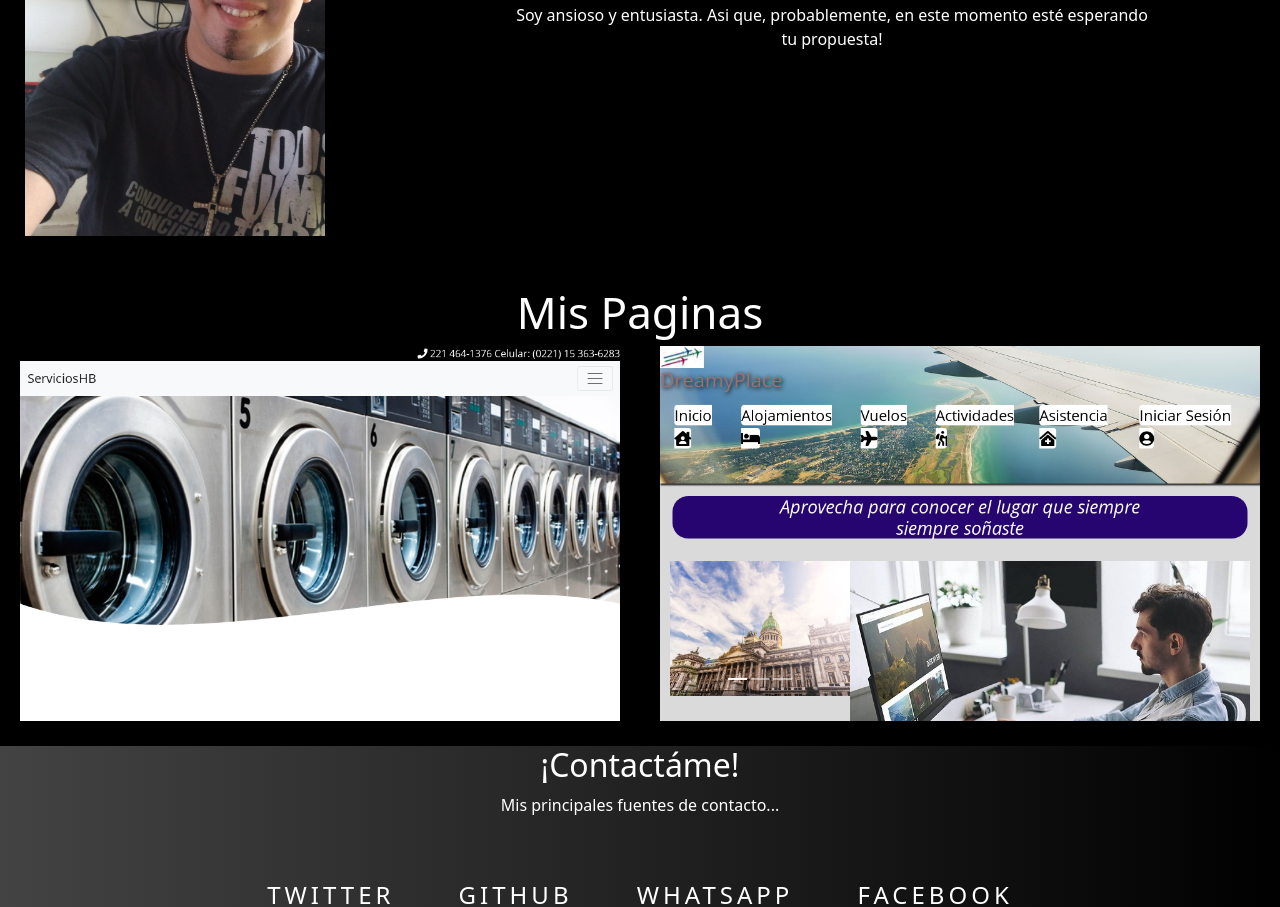
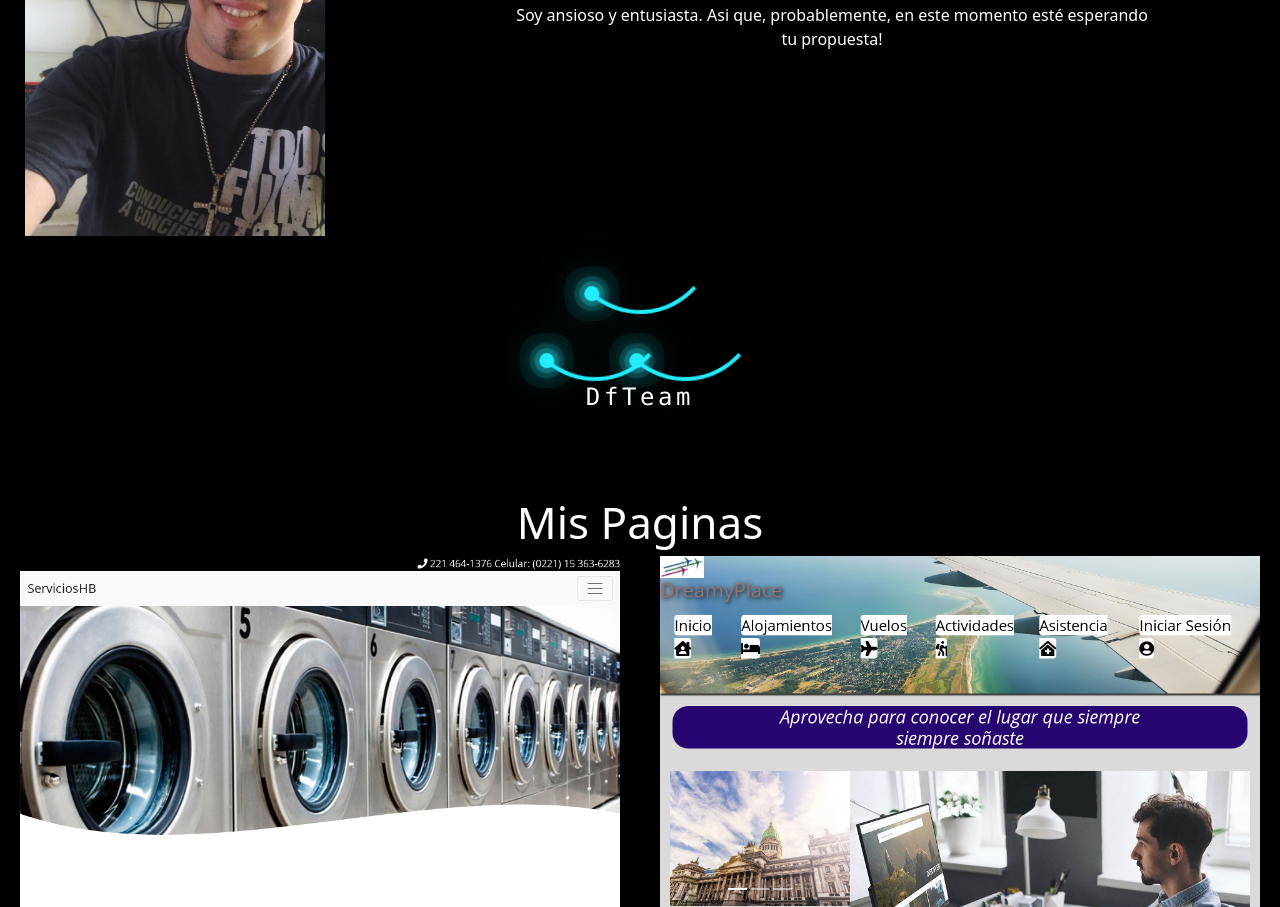
Before and after one commit to JuanRamos223/Portfolio, a website: page index.html in a window 1280 px wide. Shown: the part 1300-2207 px from the top of the page. Drawn offline with nearby package versions, Linux system fonts and the light colour scheme; animation ran at ten frames a second.

Commit message:
movimiento

```diff
--- a/css/style.css
+++ b/css/style.css
@@ -441,3 +441,59 @@ background: linear-gradient(to right, #434343, #000000); /* W3C, IE 10+/ Edge, F
     width: 100%;
     height: calc(100vh - 0px);
   }
+
+  .container{
+      position: relative;
+      width: 100%;
+      display: flex;
+      justify-content: center;
+      align-items: center;
+  }
+  .container .ring{
+    position: relative;
+    width: 150px;
+    height: 150px;
+    margin: -30px;
+    border-radius: 50%;
+    border: 4px solid transparent;
+    border-top: 4px solid #24ecff;
+    animation: animate 4s linear infinite;
+  }
+  @keyframes animate {
+      0%
+      {
+        transform: rotate(0deg);
+      }
+      100%
+      {
+        transform: rotate(360deg);
+      }
+  }
+.container .ring::before{
+content: '';
+position: absolute;
+top: 12px;
+right: 12px;
+border-radius: 50%;
+width: 15px;
+height: 15px;
+background: #24ecff;
+    box-shadow: 0 0 0 5px #24ecff33,
+    0 0 0 10px #24ecff22,
+    0 0 0 20px #24ecff11,
+    0 0 20px #24ecff,
+    0 0  50px #24ecff;
+
+}
+  .container .ring:nth-child(3){
+      position: absolute;
+      top: -66.66px;
+  }
+  .container p{
+      position: absolute;
+      color: #fff;
+      font-size: 1.5em;
+      font-family: consolas;
+      bottom: -80px;
+      letter-spacing: 0.15em;
+  }
--- a/index.html
+++ b/index.html
@@ -12,6 +12,8 @@
   <link rel="stylesheet" href="/css/style.css">
   <!-- aos -->
   <link rel="stylesheet" href="https://unpkg.com/aos@next/dist/aos.css" />
+  <!-- ANIMATE.CSS -->
+  <link rel="stylesheet" href="/node_modules/animate.css/">
   <title>Portafolio</title>
 </head>
 
@@ -74,7 +76,13 @@
     </div>
     </div>
 
+    <div class="container">
+      <div class="ring"></div>
+      <div class="ring"></div>
+      <div class="ring"></div>
+      <p>DfTeam</p>
 
+    </div>
 
   </main>
 
@@ -82,7 +90,7 @@
     <section>
       <div>
         <h3 data-aos="flip-left" data-aos-easing="ease-out-cubic" data-aos-duration="1500"
-          style="text-align: center;margin-top: 25px;font-size: 44px">Mis Paginas</h3>
+          style="text-align: center;margin-top: 145px;font-size: 44px">Mis Paginas</h3>
 
         <div class="links__mi">
 
--- /dev/null
+++ b/package.json
@@ -0,0 +1,5 @@
+{
+  "dependencies": {
+    "animate.css": "^4.1.1"
+  }
+}
```
Also changed, not shown: 1 other file.
